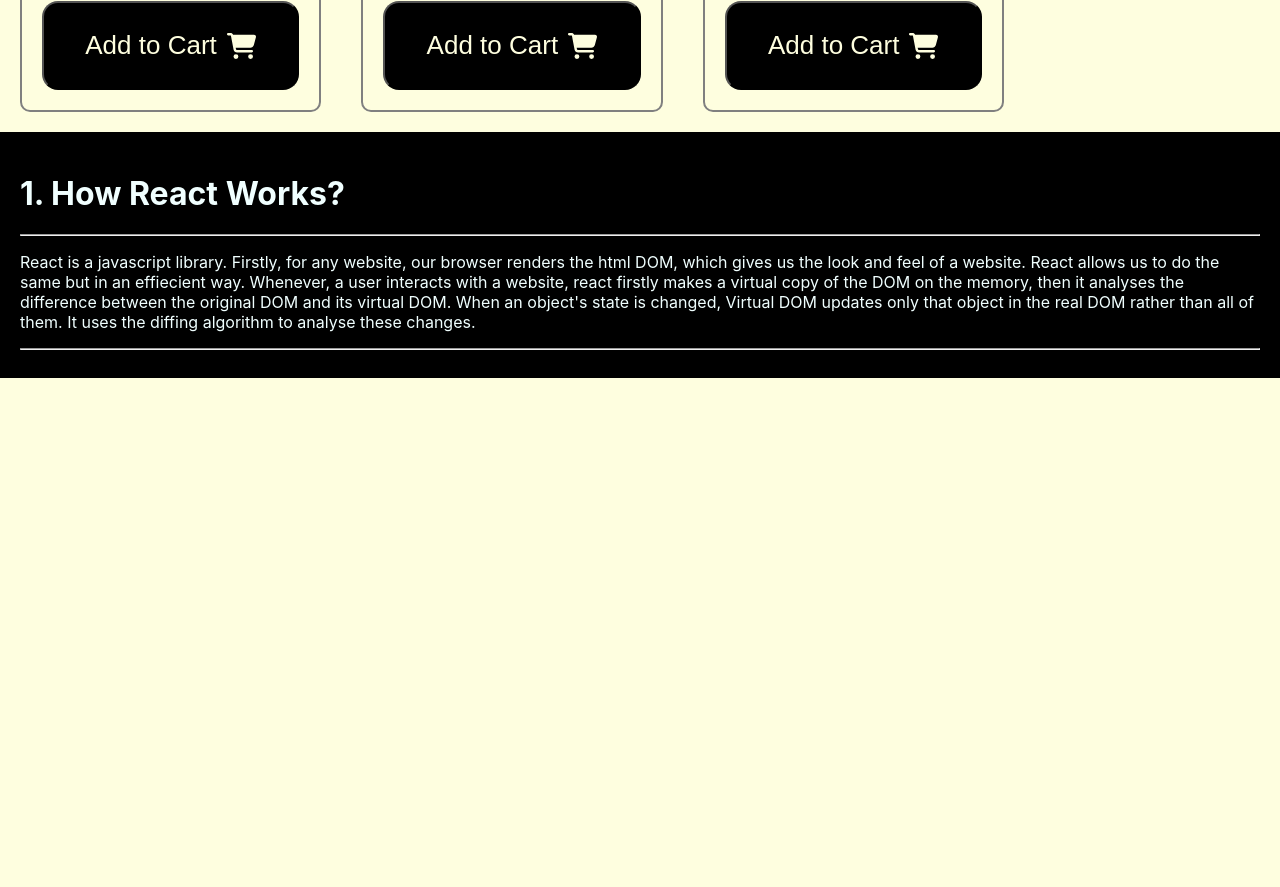
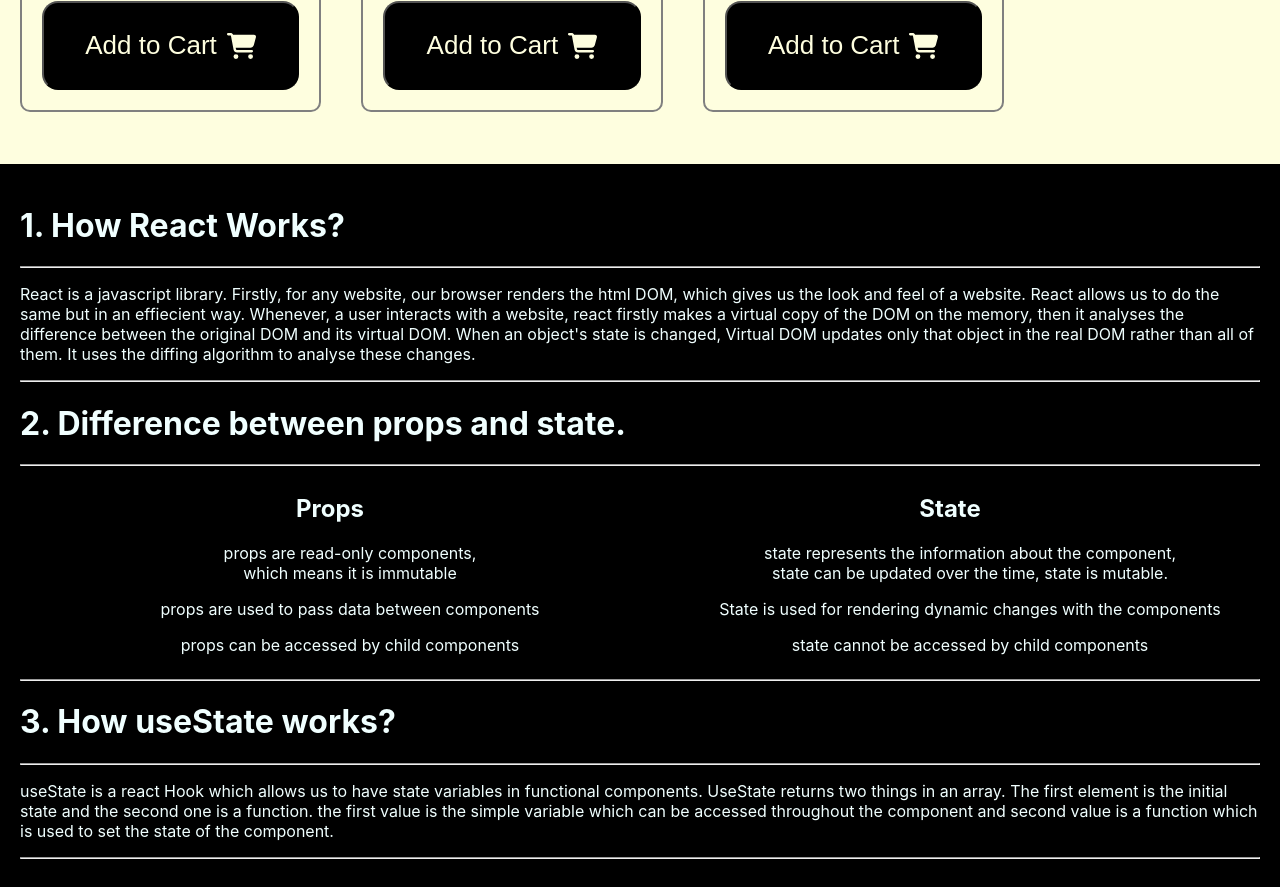
Before and after one commit to Sadik-Hossain/car-finder-site, a React (Vite) app: page / in a window 1280 px wide. Shown: the part 1440-2327 px from the top of the page. Before the commit the page ends 1818 px from the top, so only its background shows below. Built offline with nearby package versions, Linux system fonts and the light colour scheme.

Commit message:
question answer added

```diff
--- a/src/Components/Carts/Carts.jsx
+++ b/src/Components/Carts/Carts.jsx
@@ -7,7 +7,8 @@ const Carts = (props) => {
 
   return (
     <div className="cart-info">
-      <h2>selected Item</h2>
+      <h1>selected Items</h1>
+      <hr />
       {data.map((product, index) => (
         <Item data={product} key={index}></Item>
       ))}
--- a/src/Components/Footer/Footer.css
+++ b/src/Components/Footer/Footer.css
@@ -1,6 +1,19 @@
 .footer-faq {
+  margin-top: 2rem;
   background: #000;
   color: azure;
   text-align: start;
   padding: 20px;
 }
+.propsvsstate {
+  display: grid;
+  grid-template-columns: 1fr 1fr;
+}
+.propsvsstate h2 {
+  text-align: center;
+}
+li {
+  list-style: none;
+  margin-top: 1rem;
+  text-align: center;
+}
--- a/src/Components/Footer/Footer.jsx
+++ b/src/Components/Footer/Footer.jsx
@@ -1,14 +1,62 @@
-import React from 'react';
-import "./Footer.css"
+import React from "react";
+import "./Footer.css";
 const Footer = () => {
-    return (
-        <div className='footer-faq'>
-           <h1>1. How React Works? </h1>
-           <hr />
-           <p>React is a javascript library. Firstly, for any website, our browser renders the html DOM, which gives us the look and feel of a website. React allows us to do the same but in an effiecient way. Whenever, a user interacts with a website, react firstly makes a virtual copy of the DOM on the memory, then it analyses the difference between the original DOM and its virtual DOM. When an object's state is changed, Virtual DOM updates only that object in the real DOM rather than all of them. It uses the diffing algorithm to analyse these changes.</p>
-           <hr />
+  return (
+    <div className="footer-faq">
+      <h1>1. How React Works? </h1>
+      <hr />
+      <p>
+        React is a javascript library. Firstly, for any website, our browser
+        renders the html DOM, which gives us the look and feel of a website.
+        React allows us to do the same but in an effiecient way. Whenever, a
+        user interacts with a website, react firstly makes a virtual copy of the
+        DOM on the memory, then it analyses the difference between the original
+        DOM and its virtual DOM. When an object's state is changed, Virtual DOM
+        updates only that object in the real DOM rather than all of them. It
+        uses the diffing algorithm to analyse these changes.
+      </p>
+      <hr />
+      <h1>2. Difference between props and state.</h1>
+      <hr />
+      <div className="propsvsstate">
+        <div className="props">
+          <h2>Props</h2>
+          <ul>
+            <li>
+              props are read-only components, <br />
+              which means it is immutable
+            </li>
+            <li>props are used to pass data between components</li>
+            <li>props can be accessed by child components</li>
+          </ul>
         </div>
-    );
+        <div className="state">
+          <h2>State</h2>
+          <ul>
+            <li>
+              state represents the information about the component, <br /> state
+              can be updated over the time, state is mutable.
+            </li>
+            <li>State is used for rendering dynamic changes with the components</li>
+            <li>state cannot be accessed by child components</li>
+          </ul>
+        </div>
+      </div>
+
+      <hr />
+      <h1>3. How useState works?</h1>
+      <hr />
+      <p>
+        useState is a react Hook which allows us to have state variables in
+        functional components. UseState returns two things in an array. The
+        first element is the initial state and the second one is a function. the
+        first value is the simple variable which can be accessed throughout the
+        component and second value is a function which is used to set the state
+        of the component.
+      </p>
+      <hr />
+    </div>
+  );
 };
 
 export default Footer;
--- a/src/Components/Item/Item.jsx
+++ b/src/Components/Item/Item.jsx
@@ -3,7 +3,7 @@ import React from "react";
 const Item = (props) => {
   return (
     <div>
-      <p>{props.data}</p>
+      <h3>{props.data}</h3>
     </div>
   );
 };
```
